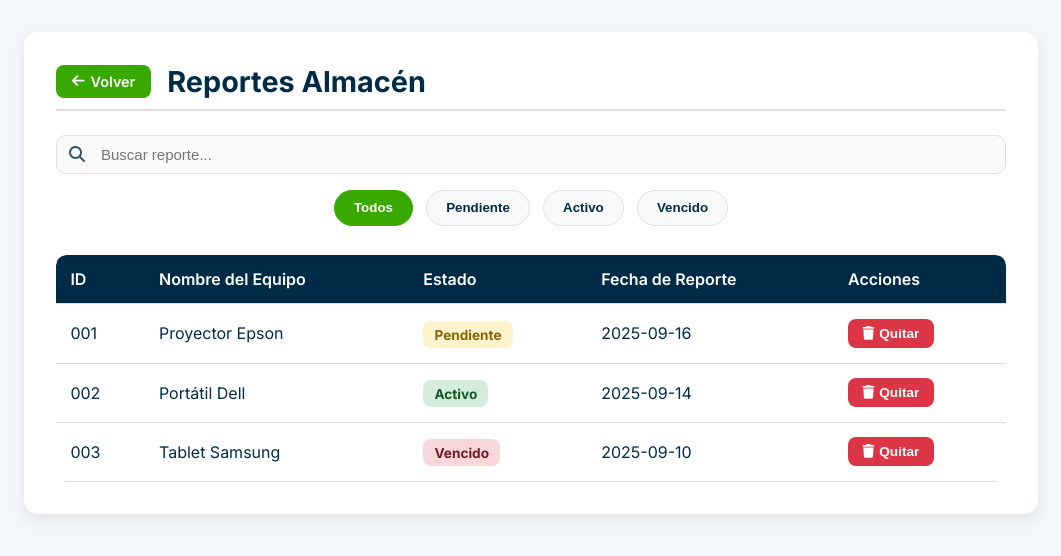
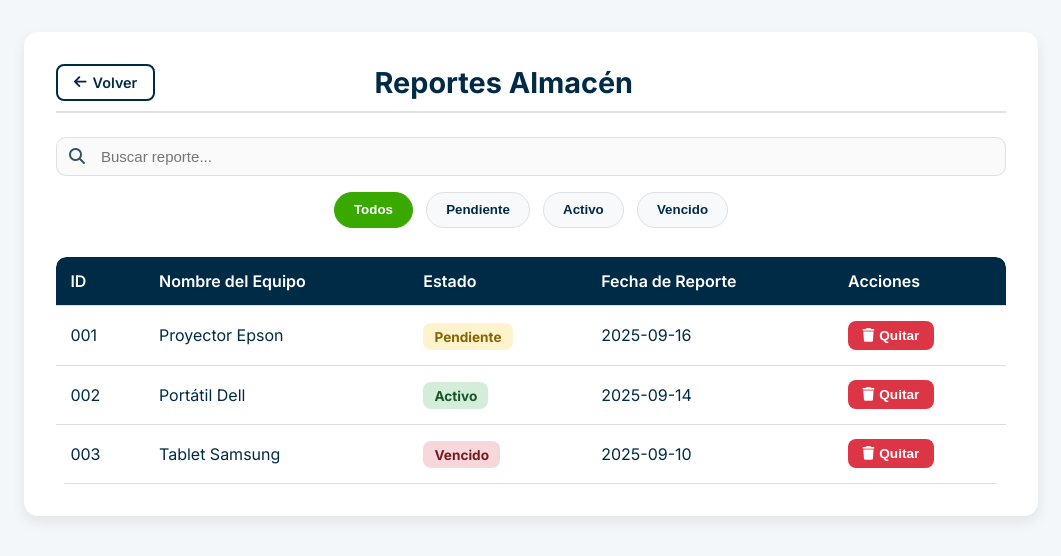
Before and after one commit to G1lber/Paz-y-Salvo, a Django app: page /pendientesalmacen/ in a window 1280 px wide. Shown: the top 556 px of the page, without its empty margins (109-1170 px from the left). Run offline with Django 5.2, Linux system fonts and the light colour scheme.

Commit message:
arreglos

```diff
--- a/pazysalvo/mainapp/static/css/pendientesalmacen.css
+++ b/pazysalvo/mainapp/static/css/pendientesalmacen.css
@@ -41,8 +41,9 @@ body {
   display: inline-flex;
   align-items: center;
   gap: 6px;
-  background: var(--color-principal);
-  color: var(--color-blanco);
+  background-color: transparent;
+  border: 2px solid var(--color-secundario);
+  color: var(--color-secundario);
   padding: 0.5rem 1rem;
   border-radius: 8px;
   font-weight: 600;
@@ -53,7 +54,8 @@ body {
 }
 
 .btn-volver:hover {
-  background: var(--color-hover);
+  background-color: var(--color-secundario);
+  color: var(--color-blanco);
   transform: translateY(-2px);
 }
 
@@ -63,6 +65,9 @@ body {
   font-size: 1.8rem;
   font-weight: 700;
   color: var(--color-secundario);
+  text-align: center;  /* 🔑 centra el texto */
+  display: block;      /* por si es un <h*> o similar, asegura el ancho completo */
+  width: 70%;
 }
 
 /* Barra de búsqueda */
```
